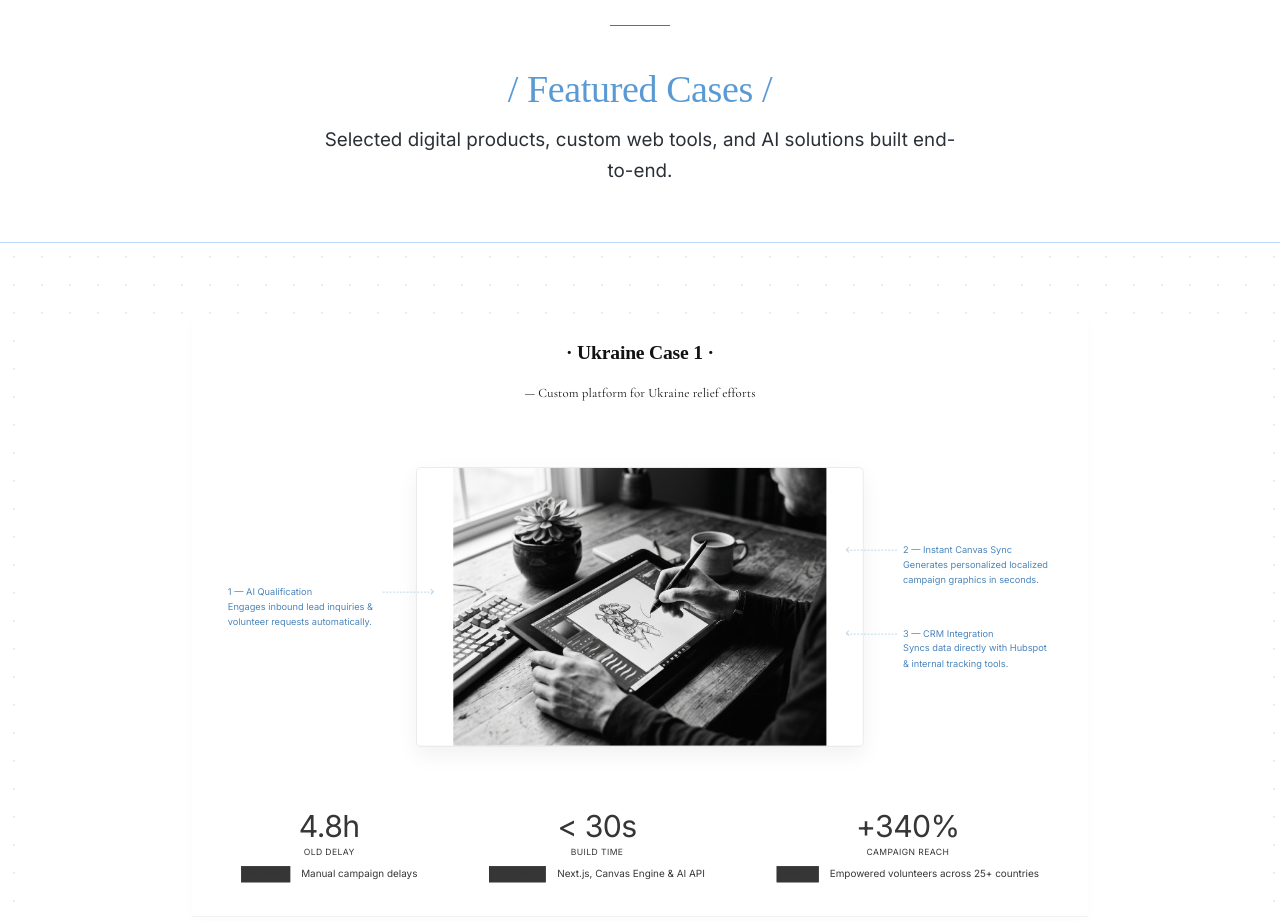
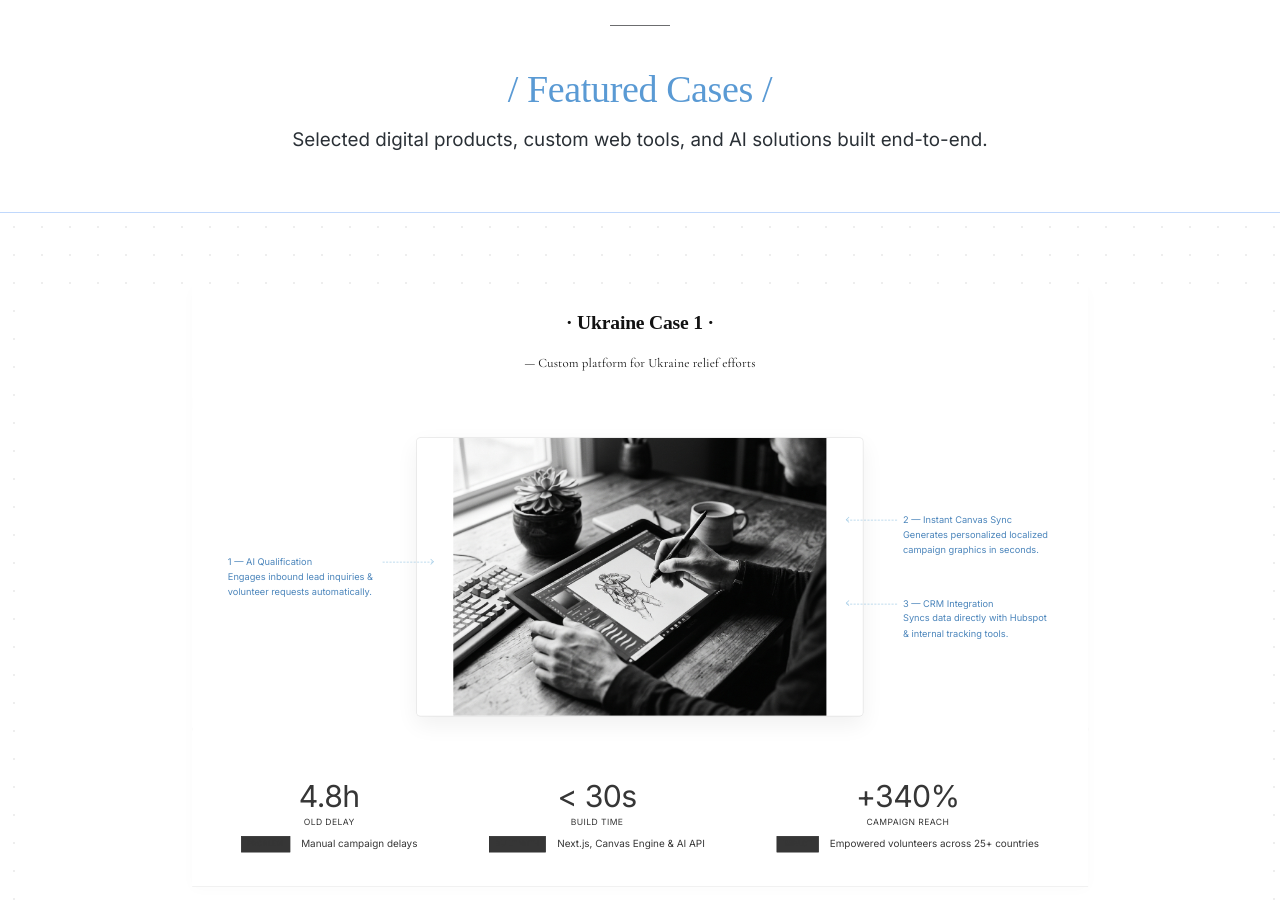
Before and after one commit to Irene2828/porfoliojuly, a Next.js app: page / in a window 1280 px wide. Shown: the part 2700-3621 px from the top of the page. Built offline with nearby package versions, Linux system fonts and the light colour scheme; no server answers; the database is empty; a web font is replaced by a local one.

Commit message:
Expand subline max-width to fit on one line and verify section flow spacing

```diff
--- a/src/app/page.tsx
+++ b/src/app/page.tsx
@@ -37,7 +37,7 @@ export default async function HomePage() {
 
         <ServicesV2 />
 
-        {/* Cases Section Header (Clean Background with standard 5.1rem section top spacing) */}
+        {/* Cases Section Header */}
         <section id="cases-section" style={{ padding: '5.1rem 0 0 0', backgroundColor: '#ffffff' }}>
           <div className="container" style={{ textAlign: 'center', marginBottom: '3.5rem' }}>
             {/* Short decor line directly above Cases heading */}
@@ -67,7 +67,7 @@ export default async function HomePage() {
               fontWeight: 500,
               lineHeight: 1.6,
               color: '#2a3036',
-              maxWidth: '640px',
+              maxWidth: '850px',
               margin: '0 auto',
               textAlign: 'center'
             }}>
```
